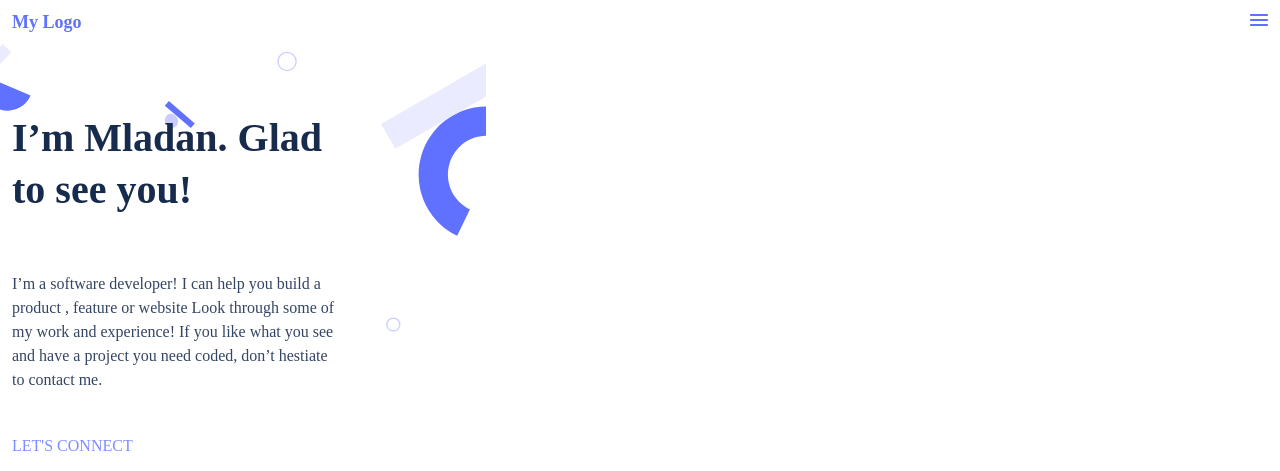
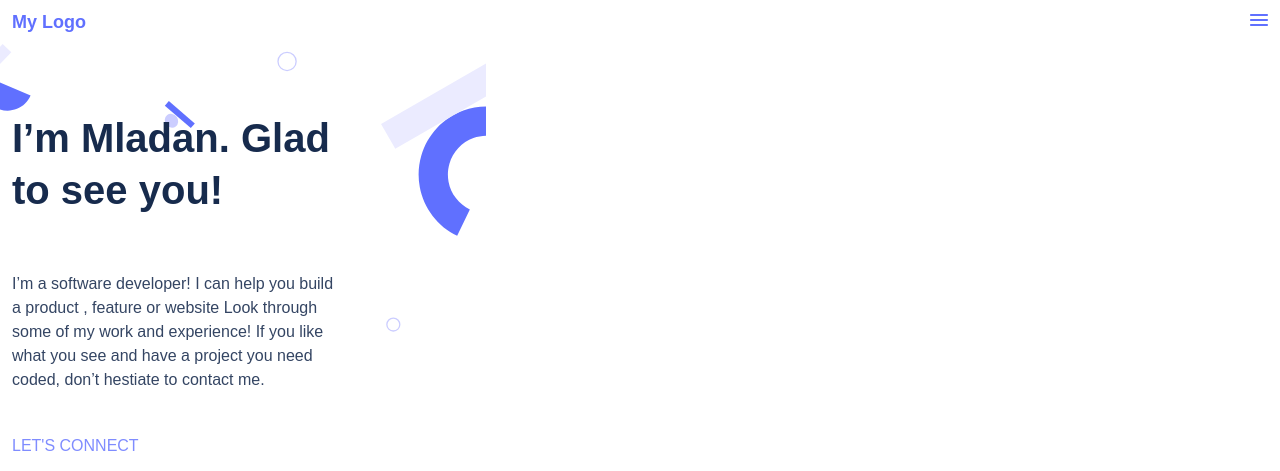
Before and after one commit to djo1975/Portfolio-setup-and-mobile-first, a plain HTML site: page index.html in a window 1280 px wide. Shown: the top 471 px of the page. Drawn offline with Linux system fonts and the light colour scheme; files that its build step writes are made by us from their sources; files whose address does not match are found by name.

Commit message:
Update style.css

```diff
--- a/style.css
+++ b/style.css
@@ -3,15 +3,17 @@ body {
   margin: 0;
   padding: 0;
 }
+
 header {
   display: flex;
-justify-content:  space-between;
+  justify-content: space-between;
   padding: 12px;
 }
+
 .my-logo {
   width: 76px;
   height: 20px;
-font-family: 'popins';
+  font-family: 'Poppins', sans-serif;
   font-style: normal;
   font-weight: 700;
   font-size: 18px;
@@ -24,14 +26,16 @@ flex: none;
   order: 0;
   flex-grow: 0;
 }
+
 .my-menu {
   cursor: pointer;
   user-select: none;
 }
+
 h1{
   width: 327px;
   height: 150px;
-font-family: 'Poppins';
+  font-family: 'Poppins', sans-serif;
   font-style: normal;
   font-weight: 700;
   font-size: 40px;
@@ -43,10 +47,11 @@ flex: none;
   order: 0;
   flex-grow: 0
 }
+
 p{
   width: 327px;
   height: 146px;
-font-family: 'Poppins';
+  font-family: 'Poppins', sans-serif;
   font-style: normal;
   font-weight: 400;
   font-size: 16px;
@@ -56,10 +61,11 @@ flex: none;
   order: 1;
   flex-grow: 0;
 }
+
 a{
   width: 117px;
   height: 24px;
-font-family: 'Poppins';
+  font-family: 'Poppins', sans-serif;
   font-style: normal;
   font-weight: 500;
   font-size: 16px;
@@ -69,6 +75,7 @@ flex: none;
   order: 0;
   flex-grow: 0;
 }
+
 section {
   padding: 12px;
   position: absolute;
@@ -80,12 +87,14 @@ background-repeat: no-repeat;
   background-color: white;
   border-bottom-left-radius: 70px;
 }
+
 .socialnetworks {
   display: flex;
   list-style: none;
   padding-left: 0%;
   gap: 20px;
 }
+
 button {
   border: 1px solid purple;
   border-radius: 5px;
```
Lines whose indentation alone changed are shown as unchanged.
